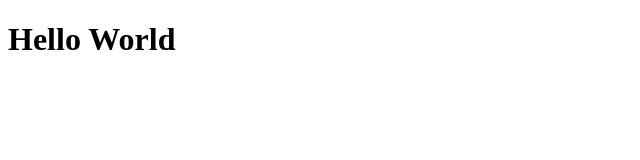
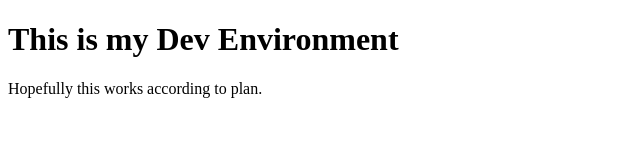
Before and after one commit to jakehartigan/eviro-testing, a plain HTML site: page index.html in a window 1280 px wide. Shown: the whole page, without its empty margins (0-640 px from the left). Drawn offline with Linux system fonts and the light colour scheme.

Commit message:
Added dev test

```diff
--- a/index.html
+++ b/index.html
@@ -7,7 +7,8 @@
     <title>Environment testing</title>
 </head>
 <body>
-    <h1>Hello World</h1>
+    <h1>This is my Dev Environment</h1>
+    <p> Hopefully this works according to plan.</p>
 
 </body>
 </html>
```
